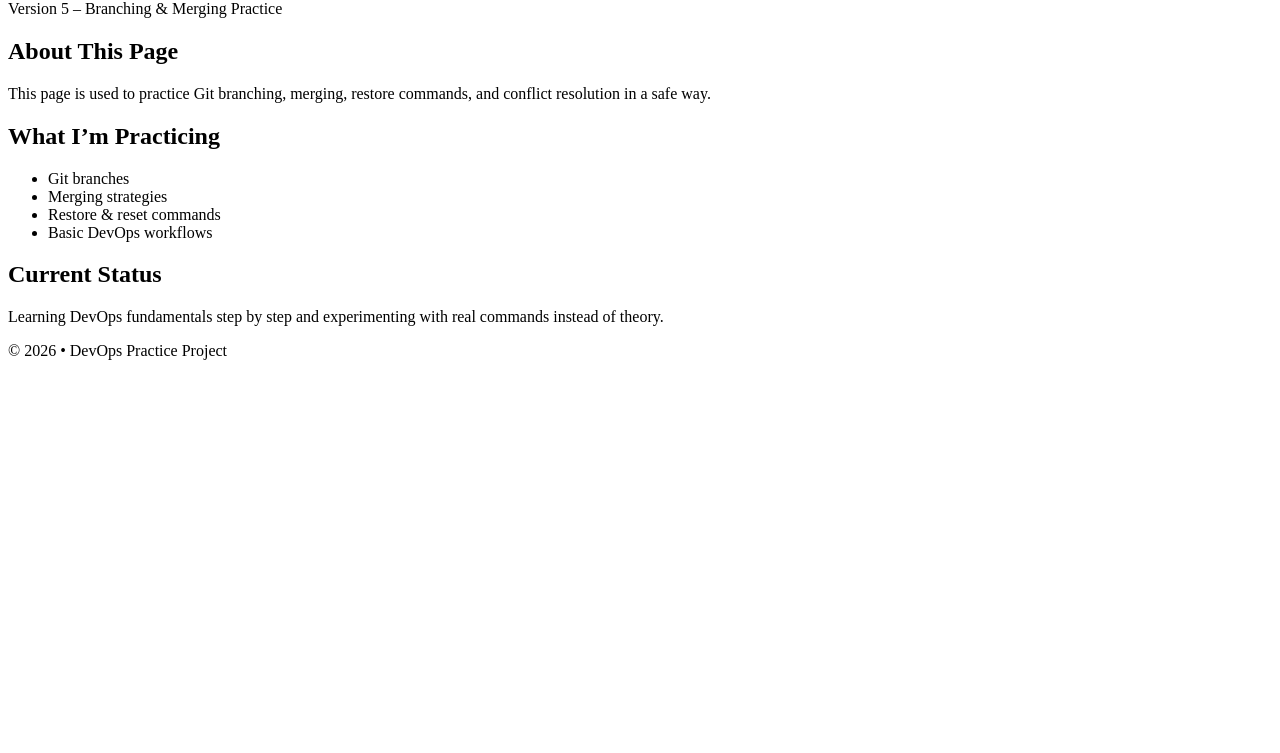
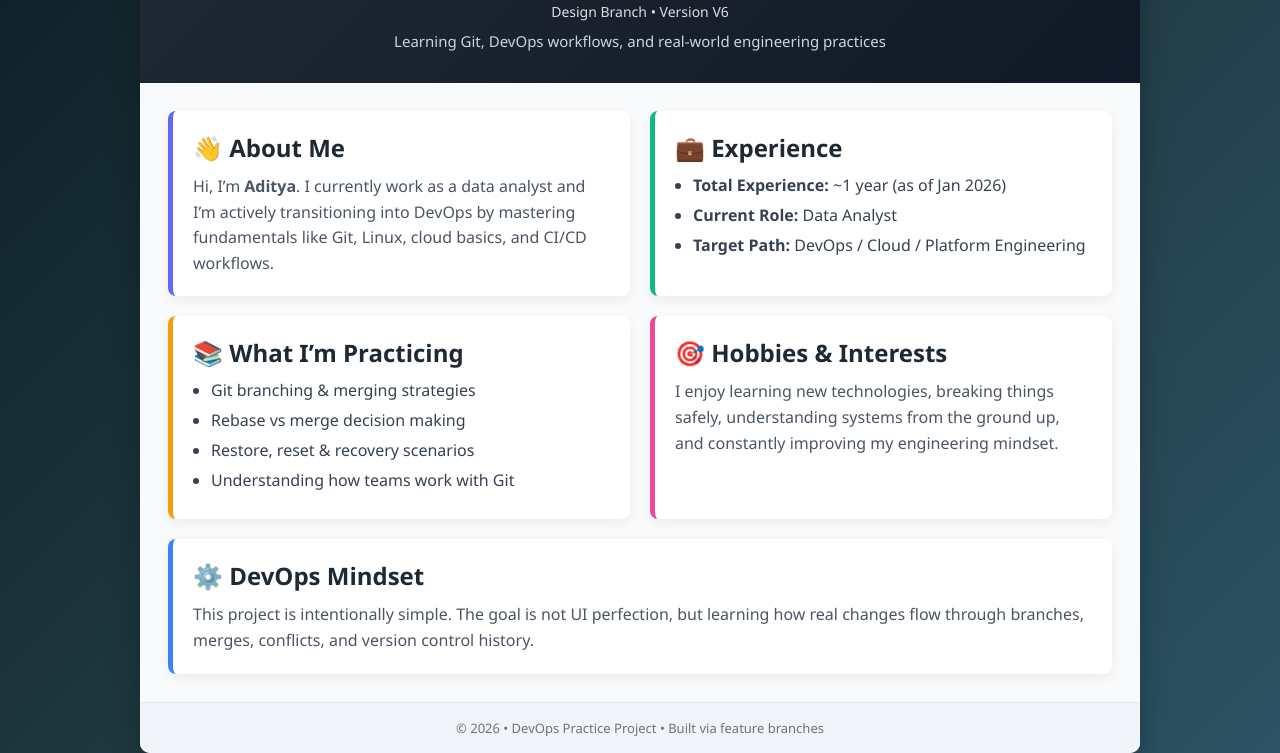
Before and after one commit to AdityaOm6603/myrepo_testing_learning_github_ytandudemy, a plain HTML site: page index.html in a window 1280 px wide. Shown: the part 81-834 px from the top of the page. Before the commit the page ends 800 px from the top, so only its background shows below. Drawn offline with Linux system fonts and the light colour scheme.

Commit message:
learning branching and merging concept

```diff
--- a/index.html
+++ b/index.html
@@ -4,46 +4,75 @@
     <meta charset="UTF-8">
     <meta name="viewport" content="width=device-width, initial-scale=1.0">
     <title>DevOps Practice Page</title>
-    <!-- <link rel="stylesheet" href="style.css"> -->
+    <link rel="stylesheet" href="style.css">
 </head>
 <body>
 
-    <header>
+    <div class="page">
+
+        <header class="hero">
             <h1>DevOps Learning Journey 🚀</h1>
-        <p>Version 5 – Branching & Merging Practice</p>
+            <p class="subtitle">Design Branch • Version V6</p>
+            <p class="tagline">
+                Learning Git, DevOps workflows, and real-world engineering practices
+            </p>
         </header>
 
-    <main>
-        <section>
-            <h2>About This Page</h2>
+        <main class="content">
+
+            <section class="card about">
+                <h2>👋 About Me</h2>
                 <p>
-                This page is used to practice Git branching, merging,
-                restore commands, and conflict resolution in a safe way.
+                    Hi, I’m <strong>Aditya</strong>. I currently work as a data analyst and I’m
+                    actively transitioning into DevOps by mastering fundamentals like
+                    Git, Linux, cloud basics, and CI/CD workflows.
                 </p>
             </section>
 
-        <section>
-            <h2>What I’m Practicing</h2>
+            <section class="card experience">
+                <h2>💼 Experience</h2>
                 <ul>
-                <li>Git branches</li>
-                <li>Merging strategies</li>
-                <li>Restore & reset commands</li>
-                <li>Basic DevOps workflows</li>
+                    <li><strong>Total Experience:</strong> ~1 year (as of Jan 2026)</li>
+                    <li><strong>Current Role:</strong> Data Analyst</li>
+                    <li><strong>Target Path:</strong> DevOps / Cloud / Platform Engineering</li>
                 </ul>
             </section>
 
-        <section>
-            <h2>Current Status</h2>
+            <section class="card learning">
+                <h2>📚 What I’m Practicing</h2>
+                <ul>
+                    <li>Git branching & merging strategies</li>
+                    <li>Rebase vs merge decision making</li>
+                    <li>Restore, reset & recovery scenarios</li>
+                    <li>Understanding how teams work with Git</li>
+                </ul>
+            </section>
+
+            <section class="card hobbies">
+                <h2>🎯 Hobbies & Interests</h2>
                 <p>
-                Learning DevOps fundamentals step by step and
-                experimenting with real commands instead of theory.
+                    I enjoy learning new technologies, breaking things safely,
+                    understanding systems from the ground up, and constantly
+                    improving my engineering mindset.
                 </p>
             </section>
+
+            <section class="card devops">
+                <h2>⚙️ DevOps Mindset</h2>
+                <p>
+                    This project is intentionally simple. The goal is not UI perfection,
+                    but learning how real changes flow through branches, merges,
+                    conflicts, and version control history.
+                </p>
+            </section>
+
         </main>
 
-    <footer>
-        <p>© 2026 • DevOps Practice Project</p>
+        <footer class="footer">
+            <p>© 2026 • DevOps Practice Project • Built via feature branches</p>
         </footer>
+
+    </div>
 
 </body>
 </html>
--- /dev/null
+++ b/style.css
@@ -0,0 +1,130 @@
+* {
+    box-sizing: border-box;
+    margin: 0;
+    padding: 0;
+    font-family: "Segoe UI", Tahoma, Geneva, Verdana, sans-serif;
+}
+
+body {
+    min-height: 100vh;
+    background: linear-gradient(135deg, #0f2027, #203a43, #2c5364);
+    display: flex;
+    justify-content: center;
+    align-items: center;
+    color: #333;
+}
+
+/* Page wrapper */
+.page {
+    width: 92%;
+    max-width: 1000px;
+    background-color: #f9fafb;
+    border-radius: 10px;
+    overflow: hidden;
+    box-shadow: 0 12px 30px rgba(0, 0, 0, 0.25);
+}
+
+/* Hero section */
+.hero {
+    padding: 32px;
+    text-align: center;
+    background: linear-gradient(135deg, #1f2933, #111827);
+    color: #ffffff;
+}
+
+.hero h1 {
+    margin-bottom: 8px;
+}
+
+.subtitle {
+    font-size: 14px;
+    opacity: 0.85;
+}
+
+.tagline {
+    margin-top: 10px;
+    font-size: 15px;
+    color: #cbd5e1;
+}
+
+/* Main content */
+.content {
+    padding: 28px;
+    display: grid;
+    grid-template-columns: 1fr 1fr;
+    gap: 20px;
+}
+
+/* Card base */
+.card {
+    background-color: #ffffff;
+    padding: 20px;
+    border-radius: 8px;
+    border-left: 5px solid transparent;
+    box-shadow: 0 4px 12px rgba(0, 0, 0, 0.06);
+}
+
+.card h2 {
+    margin-bottom: 10px;
+    color: #1f2933;
+}
+
+.card p {
+    line-height: 1.6;
+    color: #4b5563;
+}
+
+.card ul {
+    padding-left: 18px;
+}
+
+.card ul li {
+    margin-bottom: 8px;
+    color: #374151;
+}
+
+/* Accent colors per section */
+.about {
+    border-left-color: #6366f1;
+}
+
+.experience {
+    border-left-color: #10b981;
+}
+
+.learning {
+    border-left-color: #f59e0b;
+}
+
+.hobbies {
+    border-left-color: #ec4899;
+}
+
+.devops {
+    border-left-color: #3b82f6;
+    grid-column: span 2;
+}
+
+/* Footer */
+.footer {
+    text-align: center;
+    padding: 16px;
+    background-color: #f1f5f9;
+    border-top: 1px solid #e5e7eb;
+}
+
+.footer p {
+    font-size: 13px;
+    color: #6b7280;
+}
+
+/* Responsive */
+@media (max-width: 768px) {
+    .content {
+        grid-template-columns: 1fr;
+    }
+
+    .devops {
+        grid-column: span 1;
+    }
+}
```
Lines whose indentation alone changed are shown as unchanged.
